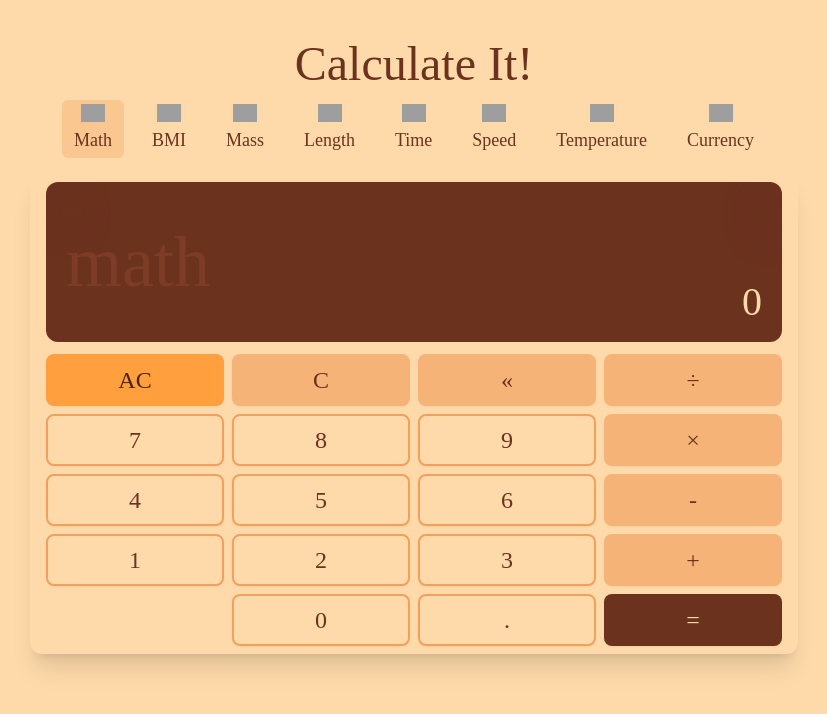
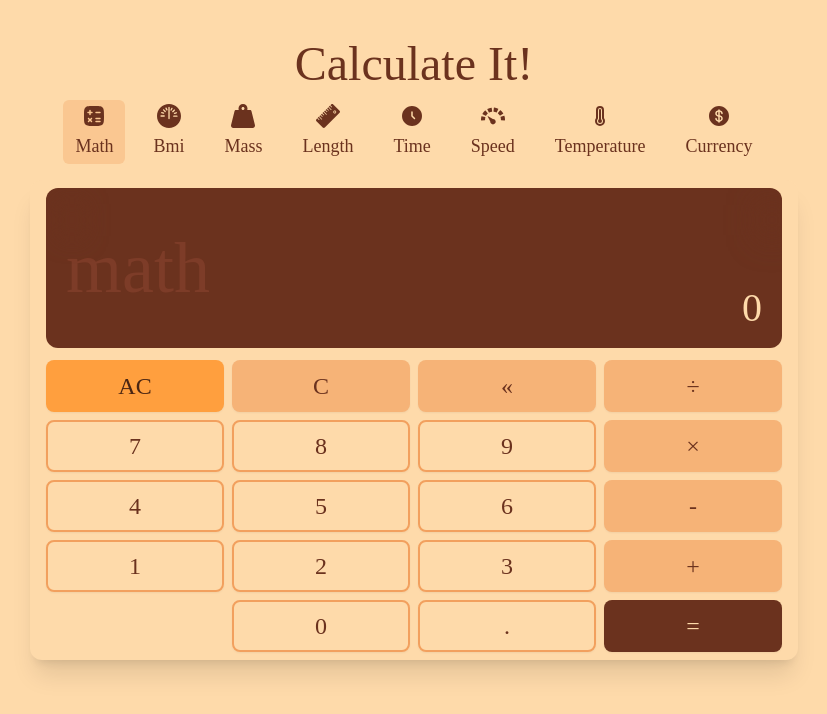
Before and after one commit to AllanKirui/calculate-it, a Vue app: page /math in a window 1280 px wide. Shown: the top 714 px of the page, without its empty margins (226-1053 px from the left). Built offline with nearby package versions, Linux system fonts and the light colour scheme; grey boxes are pictures that could not be loaded.

Commit message:
Add logic to create dynamic nav links

```diff
--- a/src/components/TheHeader.vue
+++ b/src/components/TheHeader.vue
@@ -17,109 +17,12 @@
           class="links-wrapper scrollable pb-1 px-4 flex gap-4 md:justify-center md:text-lg overflow-x-auto"
           ref="navLinksContainer"
         >
-          <!-- Basic Math Calculator -->
-          <li>
-            <RouterLink to="math">
-              <img
-                src="../assets/img/calculator.svg"
-                width="24"
-                height="24"
-                alt="calculator icon"
-              />
-              <span>Math</span>
-            </RouterLink>
-          </li>
-
-          <!-- BMI Calculator -->
-          <li>
-            <a href="#">
-              <img
-                src="../assets/img/bmi.svg"
-                width="24"
-                height="24"
-                alt="bathroom scale icon"
-              />
-              <span>BMI</span>
-            </a>
-          </li>
-
-          <!-- Mass Converter -->
-          <li>
-            <RouterLink to="mass">
-              <img
-                src="../assets/img/mass.svg"
-                width="24"
-                height="24"
-                alt="weight icon"
-              />
-              <span>Mass</span>
-            </RouterLink>
-          </li>
-
-          <!-- Length Converter -->
-          <li>
-            <RouterLink to="length">
-              <img
-                src="../assets/img/length.svg"
-                width="24"
-                height="24"
-                alt="ruler icon"
-              />
-              <span>Length</span>
-            </RouterLink>
-          </li>
-
-          <!-- Time Converter -->
-          <li>
-            <RouterLink to="time">
-              <img
-                src="../assets/img/time.svg"
-                width="24"
-                height="24"
-                alt="clock icon"
-              />
-              <span>Time</span>
-            </RouterLink>
-          </li>
-
-          <!-- Speed Converter -->
-          <li>
-            <RouterLink to="speed">
-              <img
-                src="../assets/img/speed.svg"
-                width="24"
-                height="24"
-                alt="speed meter icon"
-              />
-              <span>Speed</span>
-            </RouterLink>
-          </li>
-
-          <!-- Temperature Converter -->
-          <li>
-            <RouterLink to="temperature">
-              <img
-                src="../assets/img/temperature.svg"
-                width="24"
-                height="24"
-                alt="thermometer icon"
-              />
-              <span>Temperature</span>
-            </RouterLink>
-          </li>
-
-          <!-- Currency Converter -->
-          <li>
-            <a href="#">
-              <img
-                src="../assets/img/currency.svg"
-                width="24"
-                height="24"
-                alt="dollar sign icon"
-              />
-              <span>Currency</span>
-            </a>
-          </li>
+          <NavLink
+            v-for="link in linksData"
+            :key="link.routeName"
+            :route-name="link.routeName"
+            :imgSrc="link.imgSrc"
+          />
         </ul>
       </div>
     </nav>
@@ -130,28 +33,18 @@
 import { ref, watch } from "vue"
 import { useRoute } from "vue-router"
 
+import NavLink from "./NavLink.vue"
+
+const linksData = [
+  { routeName: "math", imgSrc: "/img/calculator.svg" },
+  { routeName: "bmi", imgSrc: "/img/bmi.svg" },
+  { routeName: "mass", imgSrc: "/img/mass.svg" },
+  { routeName: "length", imgSrc: "/img/length.svg" },
+  { routeName: "time", imgSrc: "/img/time.svg" },
+  { routeName: "speed", imgSrc: "/img/speed.svg" },
+  { routeName: "temperature", imgSrc: "/img/temperature.svg" },
+  { routeName: "currency", imgSrc: "/img/currency.svg" }
+]
+
 const route = useRoute()
-
-const navLinksContainer = ref(null)
-
-watch(
-  () => route.name,
-  (newRouteName) => {
-    // scrolling the active route into view
-    const navLinks = Array.from(navLinksContainer.value.children)
-
-    // find the <li> with an <a> child containing a <span> whose the innerText
-    // matches the active route name
-    const activeLink = navLinks.find(
-      (linkEl) =>
-        linkEl.children[0].lastElementChild.innerText.toLowerCase() ===
-        newRouteName
-    )
-
-    activeLink.scrollIntoView({
-      behavior: "smooth",
-      block: "start"
-    })
-  }
-)
 </script>
```
